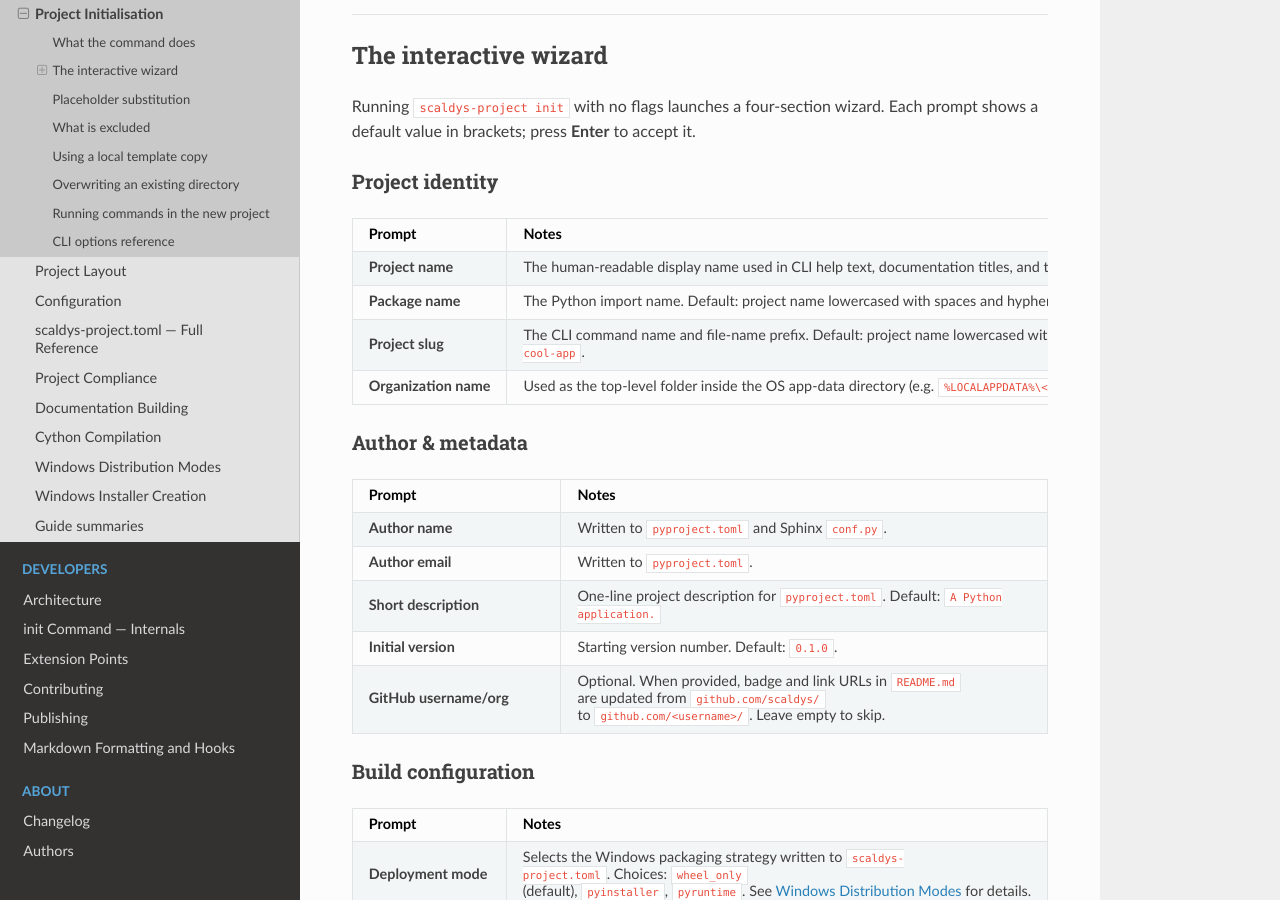
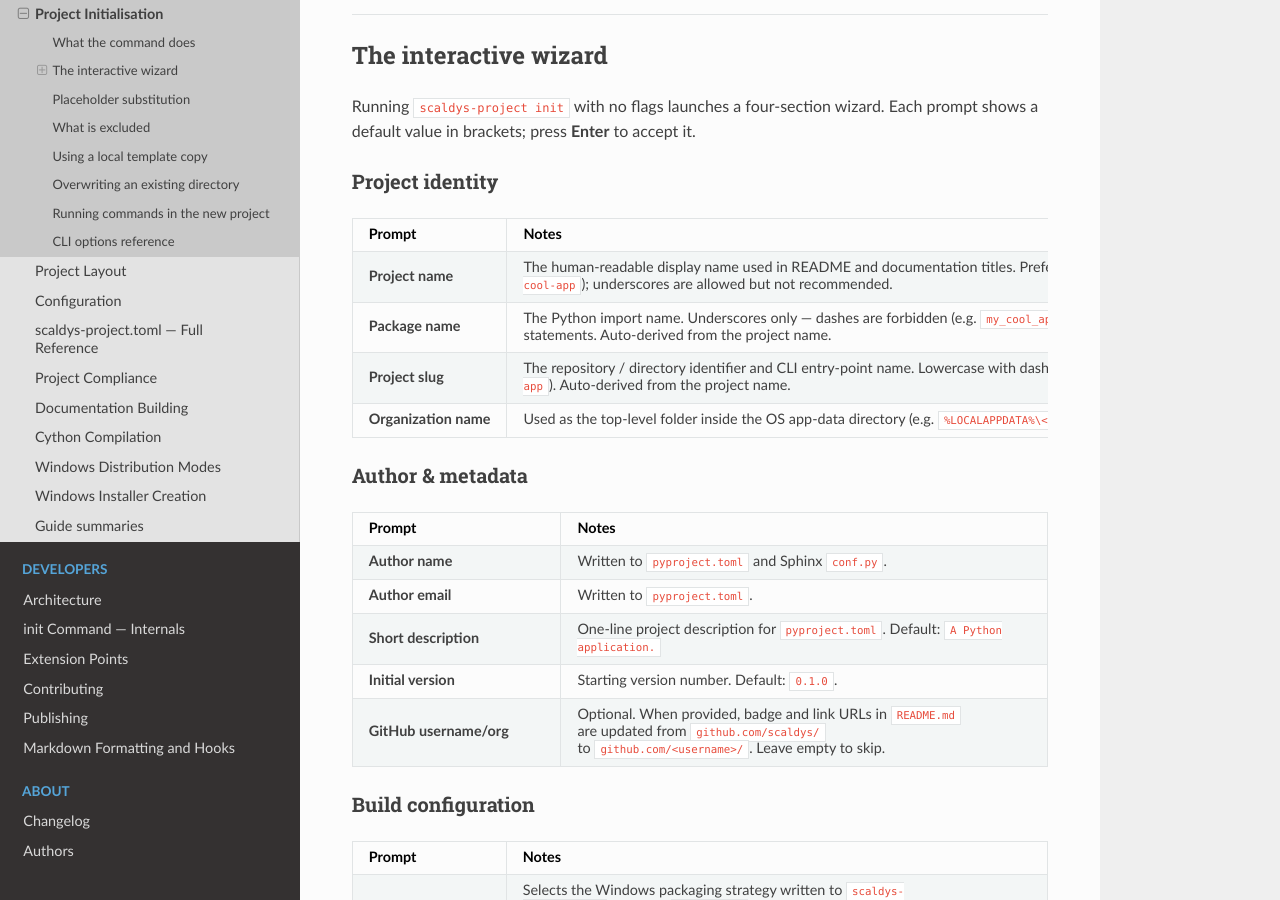
Before and after one commit to scaldys/scaldys-project, a Sphinx documentation site: the page built from docs/manual/source/users/topics/project_initialization.rst, in a window 1280 px wide and 900 px high, scrolled down 810 px. Built offline with Sphinx 7.4.7 and the Read the Docs theme 3.1.0, drawn with Linux system fonts in a browser that asks for light colours.

Commit message:
Enforce `tests/` directory as required in project root, update compliance checks, and improve related documentation and layouts.

```diff
--- a/docs/manual/source/users/topics/project_initialization.rst
+++ b/docs/manual/source/users/topics/project_initialization.rst
@@ -54,15 +54,17 @@
    * - Prompt
      - Notes
    * - **Project name**
-     - The human-readable display name used in CLI help text, documentation
-       titles, and the installer.  Example: ``My Cool App``.
+     - The human-readable display name used in README and documentation titles.
+       Prefer a single word.  Multi-word names: use all lowercase with dashes
+       (e.g. ``my-cool-app``); underscores are allowed but not recommended.
    * - **Package name**
-     - The Python import name.  Default: project name lowercased with spaces
-       and hyphens replaced by underscores.  Example: ``my_cool_app``.
+     - The Python import name.  Underscores only — dashes are forbidden
+       (e.g. ``my_cool_app``).  Used in the ``src/`` layout and ``import``
+       statements.  Auto-derived from the project name.
    * - **Project slug**
-     - The CLI command name and file-name prefix.  Default: project name
-       lowercased with spaces and underscores replaced by hyphens.
-       Example: ``my-cool-app``.
+     - The repository / directory identifier and CLI entry-point name.
+       Lowercase with dashes only — underscores are forbidden
+       (e.g. ``my-cool-app``).  Auto-derived from the project name.
    * - **Organization name**
      - Used as the top-level folder inside the OS app-data directory
        (e.g. ``%LOCALAPPDATA%\<Organization>\<Package>`` on Windows).
```
Also changed, not shown: other parts of docs/manual/source/users/topics/project_initialization.rst (+1 -1 lines), docs/manual/source/users/topics/compliance_checking.rst (+9 -1 lines), docs/manual/source/users/topics/project_layout.rst (+10 -1 lines), 2 other files.
